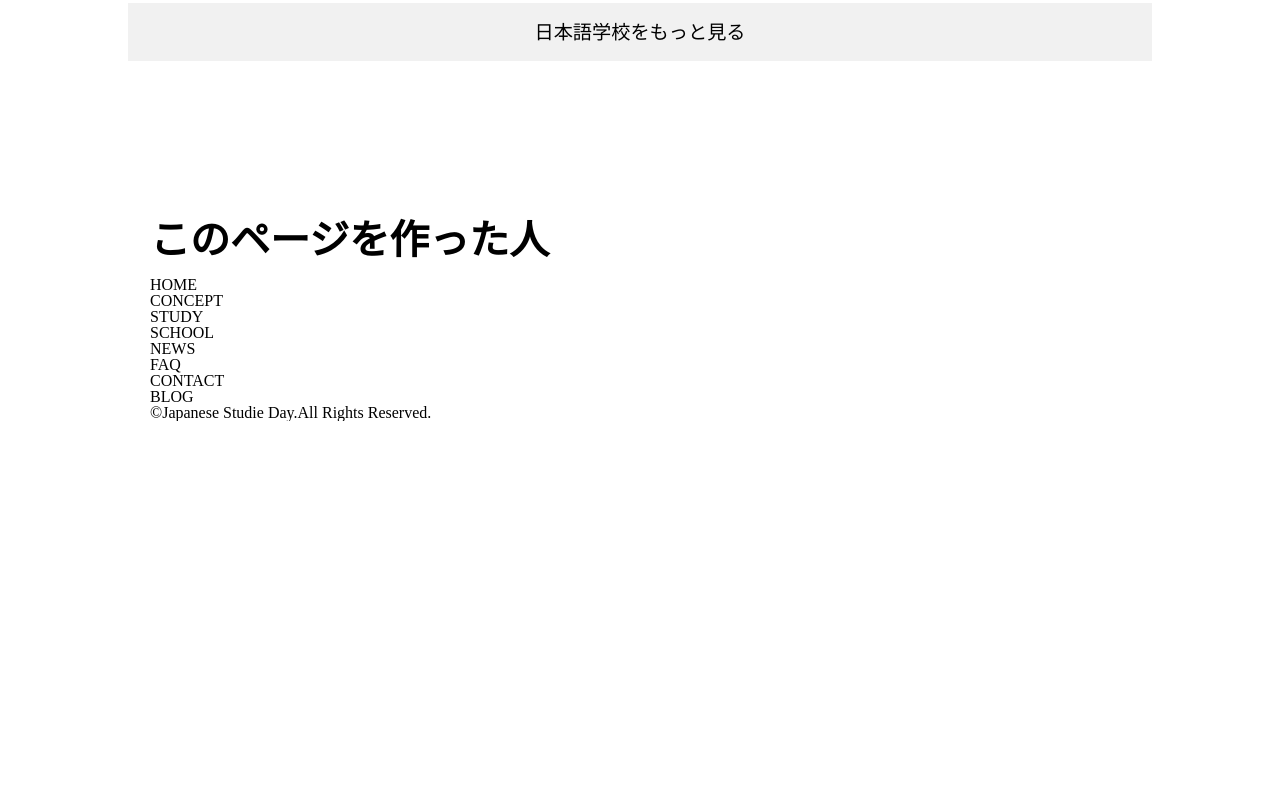
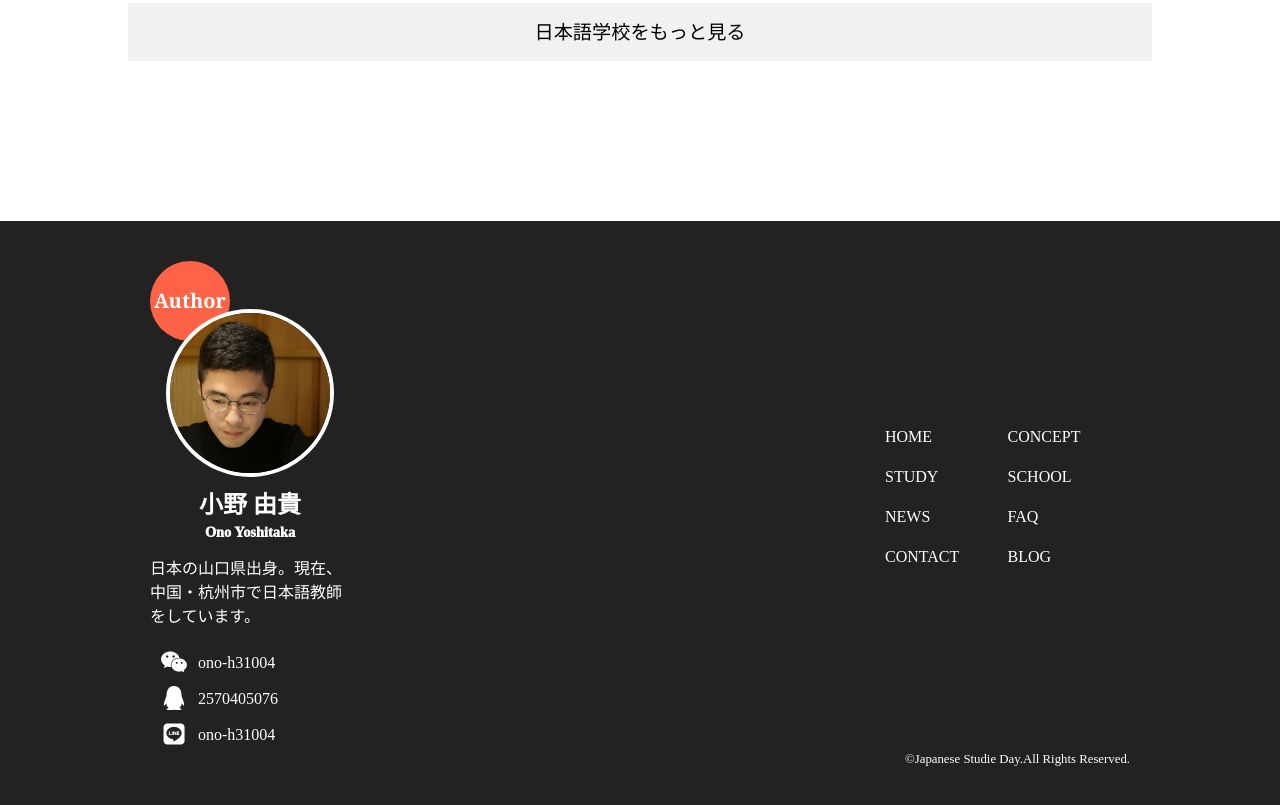
Before and after one commit to ono-yoshitaka/Japanese-Study-Day, a plain HTML site: page index.html in a window 1280 px wide. Shown: the part 4501-5306 px from the top of the page. Before the commit the page ends 4922 px from the top, so only its background shows below. Drawn offline with nearby package versions, Linux system fonts and the light colour scheme; a web font is replaced by a local one.

Commit message:
Footer Profileほぼ完成

```diff
--- a/css/main.css
+++ b/css/main.css
@@ -1,6 +1,7 @@
 @charset "UTF-8";
 @import url('https://fonts.googleapis.com/css2?family=Baloo+Chettan+2&family=Courier+Prime&family=M+PLUS+Rounded+1c&display=swap');
 @import url('https://fonts.googleapis.com/css?family=Sawarabi+Mincho');
+@import url('https://pro.fontawesome.com/releases/v5.13.0/css/all.css');
 
 /* Reset */
 
@@ -1002,3 +1003,153 @@ p {
         margin-bottom: 5rem;
     }
 }
+
+
+/* Footer Common */
+
+#footer {
+    margin: 0 calc(50% - 50vw) 0;
+    padding: 0 calc(50vw - 50%) 3rem;
+    height: 100%;
+    display: flex;
+    flex-wrap: wrap;
+    flex-direction: row-reverse;
+    background-color: #222222;
+    color: #ffffff;
+}
+
+#footer section {
+    height: 80%;
+    display: flex;
+    flex: 1 calc(50% - 2rem);
+}
+
+#footer a {
+    color: #ffffff;
+}
+
+#footer p {
+    margin-bottom: 1rem;
+    font-size: 1em;
+    line-height: 1.5;
+}
+
+#footer small {
+    font-size: 0.8em;
+}
+
+#footer small a {}
+
+#footer small a:hover {
+    border-bottom: #ffffff dotted 1px;
+}
+
+
+/* Footer Fnavi */
+
+#footer #fnav {
+    align-items: center;
+}
+
+#footer #fnav ul {
+    margin: 40% 0 0 auto;
+    width: calc(100% * 1 / 2);
+    height: 10rem;
+    display: flex;
+    flex-wrap: wrap;
+    align-content: space-around;
+}
+
+#footer #fnav ul li {
+    flex-basis: 50%;
+}
+
+#footer #fnav ul li a {
+    display: inline-block;
+    position: relative;
+}
+
+#footer #fnav ul li a:after {
+    margin-top: 0.6rem;
+    display: inline-block;
+    content: "";
+    position: absolute;
+    left: 50%;
+    top: 50%;
+    width: 0;
+    height: 1px;
+    border-bottom: #ffffff solid 2px;
+    -webkit-transform: translateX(-50%);
+    transform: translateX(-50%);
+    -webkit-transition: ease .5s;
+    transition: ease .5s
+}
+
+#footer #fnav ul li a:hover:after {
+    width: 115%
+}
+
+
+/* Footer Profile */
+
+#footer #prof {
+    flex-direction: column;
+}
+
+#footer #prof h2 {
+    margin: 2em 0 -3rem;
+    width: 5rem;
+    min-height: 5rem;
+    font-size: 1.25em;
+    background-color: tomato;
+    display: inline-block;
+    border-radius: 50%;
+    flex-basis: 5rem;
+    line-height: 5rem;
+    text-align: center;
+    font-family: Georgia, 'Times New Roman', Times, serif;
+}
+
+#footer #prof img {
+    margin: 1rem;
+    width: 10rem;
+    height: 10rem;
+    object-fit: cover;
+    display: inline-block;
+    border-radius: 50%;
+    border: #ffffff solid 0.25em;
+}
+
+#footer #prof p {
+    width: 12.5rem;
+}
+
+#footer #prof h3#myname {
+    margin-bottom: 1rem;
+    width: 12.5rem;
+    font-size: 1.5em;
+    text-align: center;
+}
+
+#footer #prof h3#myname span {
+    display: inline-block;
+    font-size: 0.6em;
+}
+
+#footer #prof dl {
+    width: 12.5rem;
+    display: flex;
+    flex-wrap: wrap;
+    line-height: 1.5;
+    align-items: center;
+}
+
+#footer #prof dl dt {
+    width: 3rem;
+    font-size: 1.5em;
+    text-align: center;
+}
+
+#footer #prof dl dd {
+    width: calc(100% - 3rem);
+}
--- a/index.html
+++ b/index.html
@@ -247,18 +247,7 @@
             </main>
 
             <footer id="footer">
-                <section>
-                    <h2>このページを作った人</h2>
-                    <img src="" alt="" />
-                    <address>
-                    <dl>
-                        <dt></dt><dd></dd>
-                        <dt></dt><dd></dd>
-                        <dt></dt><dd></dd>
-                    </dl>
-                </address>
-                </section>
-                <section>
+                <section id="fnav">
                     <ul>
                         <li><a href="">HOME</a></li>
                         <li><a href="">CONCEPT</a></li>
@@ -269,6 +258,21 @@
                         <li><a href="">CONTACT</a></li>
                         <li><a href="">BLOG</a></li>
                     </ul>
+                </section>
+                <section id="prof">
+                    <!-- <h1>Japanese Study Day</h1> -->
+                    <h2>Author</h2>
+                    <img src="./images/prof_img.jpg" alt="" />
+                    <h3 id="myname">小野 由貴<br /><span>Ono Yoshitaka</span></h3>
+                    <p>日本の山口県出身。現在、中国・杭州市で日本語教師をしています。</p>
+                    <address>
+                        <dl>
+                            <dt><i class="fab fa-weixin"></i></dt><dd>ono-h31004</dd>
+                            <dt><i class="fab fa-qq"></i></dt><dd>2570405076</dd>
+                            <dt><i class="fab fa-line"></i></dt><dd>ono-h31004</dd>
+                            <!-- <dt><i class="fab fa-weibo"></i></i></dt><dd>ono-h31004</dd> -->
+                        </dl>
+                    </address>
                 </section>
                 <small id="copyright">&copy;<a href=""  target="_blank">Japanese Studie Day.</a>All Rights Reserved.</small>
             </footer>
```
Also changed, not shown: images/prof_img.jpg (added), 1 other file.
